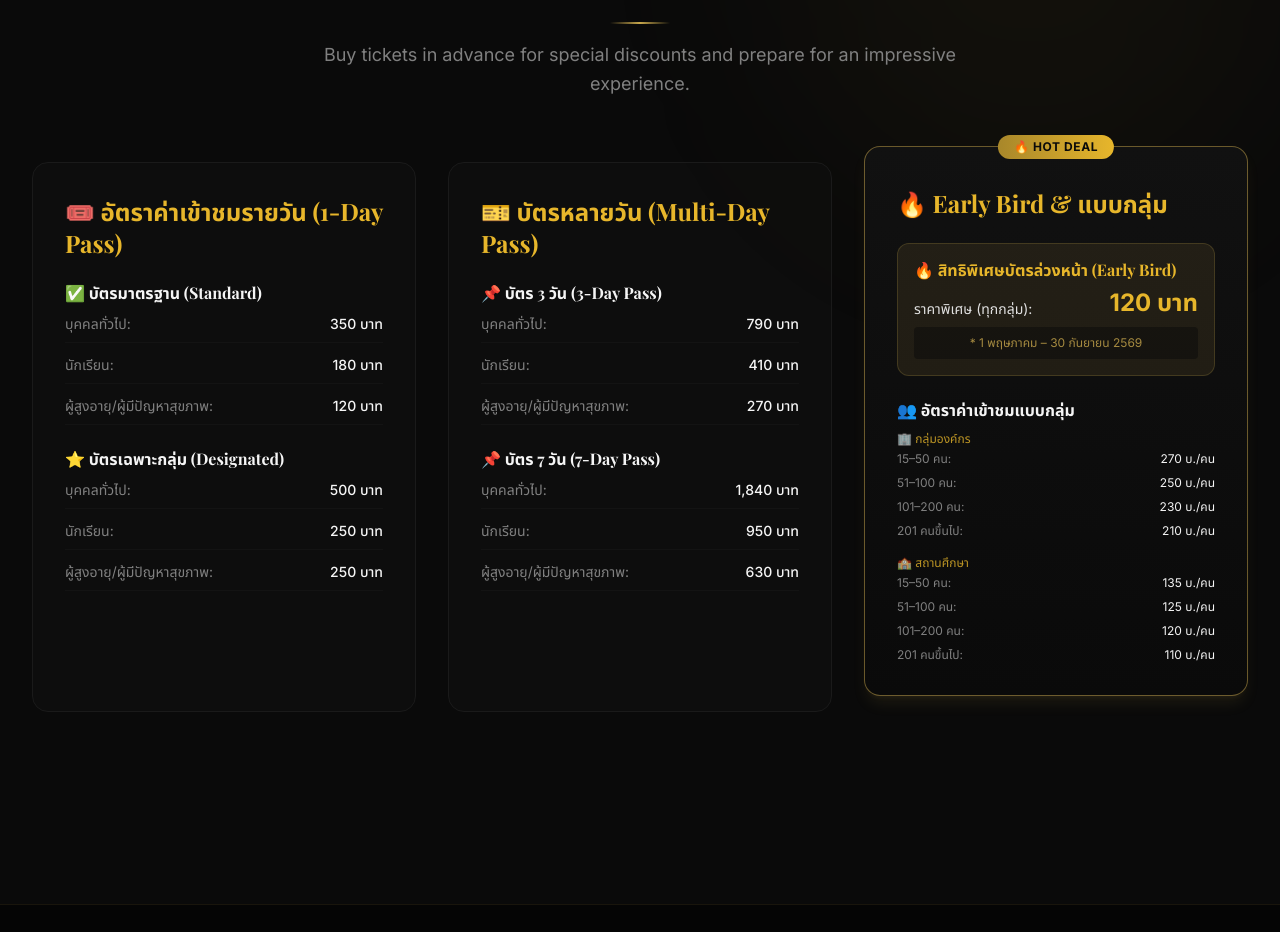
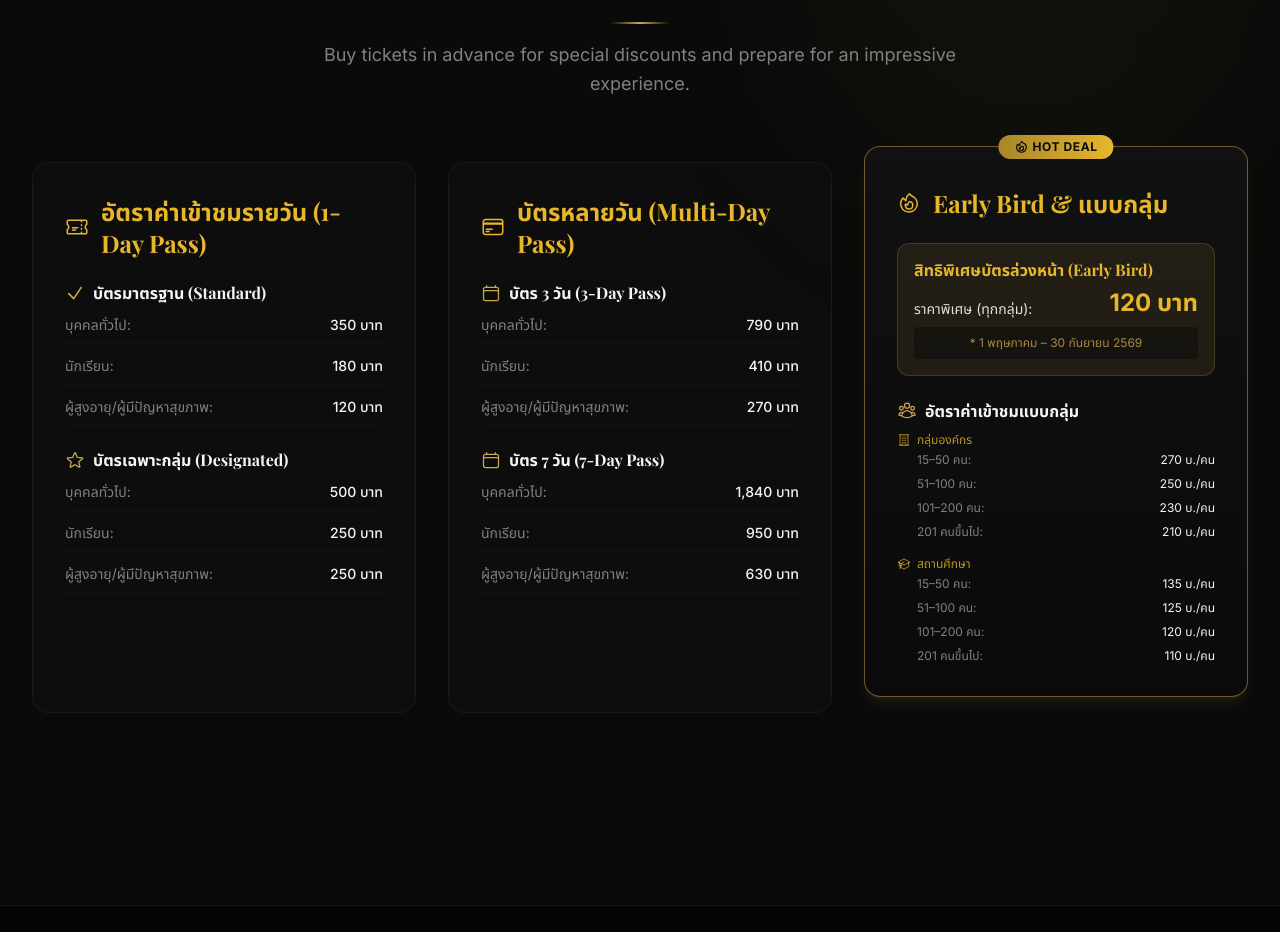
Before and after one commit to Birdie-1/horticutural-expo-2026, a React (Vite) app: page /#/about in a window 1280 px wide. Shown: the part 1580-2512 px from the top of the page. Built offline with nearby package versions, Linux system fonts and the light colour scheme; a web font is replaced by a local one.

Commit message:
fix(ui): replace emojis with premium svg icons in tickets section

```diff
--- a/src/pages/AboutPage.tsx
+++ b/src/pages/AboutPage.tsx
@@ -113,10 +113,20 @@ export default function AboutPage() {
           <div ref={ticketsRef} className="grid grid-cols-1 lg:grid-cols-3 gap-8 mt-16">
             {/* 1-Day Pass */}
             <div className="scroll-animate relative rounded-2xl p-8 bg-dark-800/50 border border-dark-700 hover:border-gold-500/30 transition-all duration-500">
-              <h3 className="font-display text-2xl text-gold-400 mb-6">🎟️ อัตราค่าเข้าชมรายวัน (1-Day Pass)</h3>
+              <h3 className="font-display text-2xl text-gold-400 mb-6 flex items-center gap-3">
+                <svg className="w-6 h-6 shrink-0" fill="none" viewBox="0 0 24 24" stroke="currentColor" strokeWidth={1.5}>
+                  <path strokeLinecap="round" strokeLinejoin="round" d="M16.5 6v.75m0 3v.75m0 3v.75m0 3V18m-9-5.25h5.25M7.5 15h3M3.375 5.25c-.621 0-1.125.504-1.125 1.125v3.026a2.999 2.999 0 010 5.198v3.026c0 .621.504 1.125 1.125 1.125h17.25c.621 0 1.125-.504 1.125-1.125v-3.026a2.999 2.999 0 010-5.198V6.375c0-.621-.504-1.125-1.125-1.125H3.375z" />
+                </svg>
+                อัตราค่าเข้าชมรายวัน (1-Day Pass)
+              </h3>
 
               <div className="mb-6">
-                <h4 className="font-bold text-dark-50 mb-3 flex items-center gap-2">✅ บัตรมาตรฐาน (Standard)</h4>
+                <h4 className="font-bold text-dark-50 mb-3 flex items-center gap-2">
+                  <svg className="w-5 h-5 text-gold-500 shrink-0" fill="none" viewBox="0 0 24 24" stroke="currentColor" strokeWidth={2}>
+                    <path strokeLinecap="round" strokeLinejoin="round" d="M4.5 12.75l6 6 9-13.5" />
+                  </svg>
+                  บัตรมาตรฐาน (Standard)
+                </h4>
                 <ul className="space-y-3 text-dark-300 text-sm">
                   <li className="flex justify-between items-center border-b border-dark-700/50 pb-2"><span>บุคคลทั่วไป:</span> <span className="text-dark-50 font-medium">350 บาท</span></li>
                   <li className="flex justify-between items-center border-b border-dark-700/50 pb-2"><span>นักเรียน:</span> <span className="text-dark-50 font-medium">180 บาท</span></li>
@@ -125,7 +135,12 @@ export default function AboutPage() {
               </div>
 
               <div className="mb-6">
-                <h4 className="font-bold text-dark-50 mb-3 flex items-center gap-2">⭐ บัตรเฉพาะกลุ่ม (Designated)</h4>
+                <h4 className="font-bold text-dark-50 mb-3 flex items-center gap-2">
+                  <svg className="w-5 h-5 text-gold-500 shrink-0" fill="none" viewBox="0 0 24 24" stroke="currentColor" strokeWidth={1.5}>
+                    <path strokeLinecap="round" strokeLinejoin="round" d="M11.48 3.499a.562.562 0 011.04 0l2.125 5.111a.563.563 0 00.475.345l5.518.442c.499.04.701.663.321.988l-4.204 3.602a.563.563 0 00-.182.557l1.285 5.385a.562.562 0 01-.84.61l-4.725-2.885a.563.563 0 00-.586 0L6.982 20.54a.562.562 0 01-.84-.61l1.285-5.386a.562.562 0 00-.182-.557l-4.204-3.602a.563.563 0 01.321-.988l5.518-.442a.563.563 0 00.475-.345L11.48 3.5z" />
+                  </svg>
+                  บัตรเฉพาะกลุ่ม (Designated)
+                </h4>
                 <ul className="space-y-3 text-dark-300 text-sm">
                   <li className="flex justify-between items-center border-b border-dark-700/50 pb-2"><span>บุคคลทั่วไป:</span> <span className="text-dark-50 font-medium">500 บาท</span></li>
                   <li className="flex justify-between items-center border-b border-dark-700/50 pb-2"><span>นักเรียน:</span> <span className="text-dark-50 font-medium">250 บาท</span></li>
@@ -136,10 +151,20 @@ export default function AboutPage() {
 
             {/* 3-7 Day Pass */}
             <div className="scroll-animate relative rounded-2xl p-8 bg-dark-800/50 border border-dark-700 hover:border-gold-500/30 transition-all duration-500" style={{ transitionDelay: '100ms' }}>
-              <h3 className="font-display text-2xl text-gold-400 mb-6">🎫 บัตรหลายวัน (Multi-Day Pass)</h3>
+              <h3 className="font-display text-2xl text-gold-400 mb-6 flex items-center gap-3">
+                <svg className="w-6 h-6 shrink-0" fill="none" viewBox="0 0 24 24" stroke="currentColor" strokeWidth={1.5}>
+                  <path strokeLinecap="round" strokeLinejoin="round" d="M2.25 8.25h19.5M2.25 9h19.5m-16.5 5.25h6m-6 2.25h3m-3.75 3h15a2.25 2.25 0 002.25-2.25V6.75A2.25 2.25 0 0019.5 4.5h-15a2.25 2.25 0 00-2.25 2.25v10.5A2.25 2.25 0 004.5 19.5z" />
+                </svg>
+                บัตรหลายวัน (Multi-Day Pass)
+              </h3>
 
               <div className="mb-6">
-                <h4 className="font-bold text-dark-50 mb-3 flex items-center gap-2">📌 บัตร 3 วัน (3-Day Pass)</h4>
+                <h4 className="font-bold text-dark-50 mb-3 flex items-center gap-2">
+                  <svg className="w-5 h-5 text-gold-500 shrink-0" fill="none" viewBox="0 0 24 24" stroke="currentColor" strokeWidth={1.5}>
+                    <path strokeLinecap="round" strokeLinejoin="round" d="M6.75 3v2.25M17.25 3v2.25M3 18.75V7.5a2.25 2.25 0 012.25-2.25h13.5A2.25 2.25 0 0121 7.5v11.25m-18 0A2.25 2.25 0 005.25 21h13.5A2.25 2.25 0 0021 18.75m-18 0v-7.5A2.25 2.25 0 015.25 9h13.5A2.25 2.25 0 0121 11.25v7.5" />
+                  </svg>
+                  บัตร 3 วัน (3-Day Pass)
+                </h4>
                 <ul className="space-y-3 text-dark-300 text-sm">
                   <li className="flex justify-between items-center border-b border-dark-700/50 pb-2"><span>บุคคลทั่วไป:</span> <span className="text-dark-50 font-medium">790 บาท</span></li>
                   <li className="flex justify-between items-center border-b border-dark-700/50 pb-2"><span>นักเรียน:</span> <span className="text-dark-50 font-medium">410 บาท</span></li>
@@ -148,7 +173,12 @@ export default function AboutPage() {
               </div>
 
               <div className="mb-6">
-                <h4 className="font-bold text-dark-50 mb-3 flex items-center gap-2">📌 บัตร 7 วัน (7-Day Pass)</h4>
+                <h4 className="font-bold text-dark-50 mb-3 flex items-center gap-2">
+                  <svg className="w-5 h-5 text-gold-500 shrink-0" fill="none" viewBox="0 0 24 24" stroke="currentColor" strokeWidth={1.5}>
+                    <path strokeLinecap="round" strokeLinejoin="round" d="M6.75 3v2.25M17.25 3v2.25M3 18.75V7.5a2.25 2.25 0 012.25-2.25h13.5A2.25 2.25 0 0121 7.5v11.25m-18 0A2.25 2.25 0 005.25 21h13.5A2.25 2.25 0 0021 18.75m-18 0v-7.5A2.25 2.25 0 015.25 9h13.5A2.25 2.25 0 0121 11.25v7.5" />
+                  </svg>
+                  บัตร 7 วัน (7-Day Pass)
+                </h4>
                 <ul className="space-y-3 text-dark-300 text-sm">
                   <li className="flex justify-between items-center border-b border-dark-700/50 pb-2"><span>บุคคลทั่วไป:</span> <span className="text-dark-50 font-medium">1,840 บาท</span></li>
                   <li className="flex justify-between items-center border-b border-dark-700/50 pb-2"><span>นักเรียน:</span> <span className="text-dark-50 font-medium">950 บาท</span></li>
@@ -159,13 +189,25 @@ export default function AboutPage() {
 
             {/* Early Bird & Group */}
             <div className="scroll-animate relative rounded-2xl p-8 bg-gradient-to-b from-dark-800 to-dark-900 border border-gold-500/50 shadow-lg shadow-gold-500/10 lg:-translate-y-4 transition-all duration-500" style={{ transitionDelay: '200ms' }}>
-              <div className="absolute top-0 left-1/2 -translate-x-1/2 -translate-y-1/2 bg-gradient-to-r from-gold-600 to-gold-400 text-dark-900 text-xs font-bold uppercase tracking-wider py-1 px-4 rounded-full">
-                🔥 Hot Deal
+              <div className="absolute top-0 left-1/2 -translate-x-1/2 -translate-y-1/2 bg-gradient-to-r from-gold-600 to-gold-400 text-dark-900 text-xs font-bold flex items-center gap-1 uppercase tracking-wider py-1 px-4 rounded-full">
+                <svg className="w-3.5 h-3.5" fill="none" viewBox="0 0 24 24" stroke="currentColor" strokeWidth={2}>
+                  <path strokeLinecap="round" strokeLinejoin="round" d="M15.362 5.214A8.252 8.252 0 0112 21 8.25 8.25 0 016.038 7.048 8.287 8.287 0 009 9.6a8.983 8.983 0 013.361-6.867 8.21 8.21 0 003 2.48z" />
+                  <path strokeLinecap="round" strokeLinejoin="round" d="M12 18a3.75 3.75 0 00.495-7.467 5.99 5.99 0 00-1.925 3.546 5.974 5.974 0 01-2.133-1A3.75 3.75 0 0012 18z" />
+                </svg>
+                Hot Deal
               </div>
-              <h3 className="font-display text-2xl text-gold-400 mb-6 mt-2">🔥 Early Bird & แบบกลุ่ม</h3>
+              <h3 className="font-display text-2xl text-gold-400 mb-6 mt-2 flex items-center gap-3">
+                <svg className="w-6 h-6 shrink-0" fill="none" viewBox="0 0 24 24" stroke="currentColor" strokeWidth={1.5}>
+                  <path strokeLinecap="round" strokeLinejoin="round" d="M15.362 5.214A8.252 8.252 0 0112 21 8.25 8.25 0 016.038 7.048 8.287 8.287 0 009 9.6a8.983 8.983 0 013.361-6.867 8.21 8.21 0 003 2.48z" />
+                  <path strokeLinecap="round" strokeLinejoin="round" d="M12 18a3.75 3.75 0 00.495-7.467 5.99 5.99 0 00-1.925 3.546 5.974 5.974 0 01-2.133-1A3.75 3.75 0 0012 18z" />
+                </svg>
+                Early Bird & แบบกลุ่ม
+              </h3>
 
               <div className="mb-6 bg-gold-500/10 p-4 rounded-xl border border-gold-500/20">
-                <h4 className="font-bold text-gold-400 mb-2">🔥 สิทธิพิเศษบัตรล่วงหน้า (Early Bird)</h4>
+                <h4 className="font-bold text-gold-400 mb-2 flex items-center gap-2">
+                  สิทธิพิเศษบัตรล่วงหน้า (Early Bird)
+                </h4>
                 <div className="flex justify-between items-end mb-2">
                   <span className="text-dark-100 text-sm">ราคาพิเศษ (ทุกกลุ่ม):</span>
                   <span className="text-gold-400 font-bold text-2xl">120 บาท</span>
@@ -176,19 +218,34 @@ export default function AboutPage() {
               </div>
 
               <div>
-                <h4 className="font-bold text-dark-50 mb-3 flex items-center gap-2">👥 อัตราค่าเข้าชมแบบกลุ่ม</h4>
+                <h4 className="font-bold text-dark-50 mb-3 flex items-center gap-2">
+                  <svg className="w-5 h-5 text-gold-500 shrink-0" fill="none" viewBox="0 0 24 24" stroke="currentColor" strokeWidth={1.5}>
+                    <path strokeLinecap="round" strokeLinejoin="round" d="M18 18.72a9.094 9.094 0 003.741-.479 3 3 0 00-4.682-2.72m.94 3.198l.001.031c0 .225-.012.447-.037.666A11.944 11.944 0 0112 21c-2.17 0-4.207-.576-5.963-1.584A6.062 6.062 0 016 18.719m12 0a5.971 5.971 0 00-.941-3.197m0 0A5.995 5.995 0 0012 12.75a5.995 5.995 0 00-5.058 2.772m0 0a3 3 0 00-4.681 2.72 8.986 8.986 0 003.74.477m.94-3.197a5.971 5.971 0 00-.94 3.197M15 6.75a3 3 0 11-6 0 3 3 0 016 0zm6 3a2.25 2.25 0 11-4.5 0 2.25 2.25 0 014.5 0zm-13.5 0a2.25 2.25 0 11-4.5 0 2.25 2.25 0 014.5 0z" />
+                  </svg>
+                  อัตราค่าเข้าชมแบบกลุ่ม
+                </h4>
                 <ul className="space-y-2 text-dark-300 text-xs">
-                  <li className="text-gold-400/80 mb-1 mt-3">🏢 กลุ่มองค์กร</li>
-                  <li className="flex justify-between items-center"><span>15–50 คน:</span> <span className="text-dark-50">270 บ./คน</span></li>
-                  <li className="flex justify-between items-center"><span>51–100 คน:</span> <span className="text-dark-50">250 บ./คน</span></li>
-                  <li className="flex justify-between items-center"><span>101–200 คน:</span> <span className="text-dark-50">230 บ./คน</span></li>
-                  <li className="flex justify-between items-center"><span>201 คนขึ้นไป:</span> <span className="text-dark-50">210 บ./คน</span></li>
+                  <li className="text-gold-400/80 mb-1 mt-3 flex items-center gap-1.5">
+                    <svg className="w-3.5 h-3.5 shrink-0" fill="none" viewBox="0 0 24 24" stroke="currentColor" strokeWidth={1.5}>
+                      <path strokeLinecap="round" strokeLinejoin="round" d="M3.75 21h16.5M4.5 3h15M5.25 3v18m13.5-18v18M9 6.75h1.5m-1.5 3h1.5m-1.5 3h1.5m3-6H15m-1.5 3H15m-1.5 3H15M9 21v-3.375c0-.621.504-1.125 1.125-1.125h3.75c.621 0 1.125.504 1.125 1.125V21" />
+                    </svg>
+                    กลุ่มองค์กร
+                  </li>
+                  <li className="flex justify-between items-center pl-5"><span>15–50 คน:</span> <span className="text-dark-50">270 บ./คน</span></li>
+                  <li className="flex justify-between items-center pl-5"><span>51–100 คน:</span> <span className="text-dark-50">250 บ./คน</span></li>
+                  <li className="flex justify-between items-center pl-5"><span>101–200 คน:</span> <span className="text-dark-50">230 บ./คน</span></li>
+                  <li className="flex justify-between items-center pl-5"><span>201 คนขึ้นไป:</span> <span className="text-dark-50">210 บ./คน</span></li>
 
-                  <li className="text-gold-400/80 mb-1 mt-4">🏫 สถานศึกษา</li>
-                  <li className="flex justify-between items-center"><span>15–50 คน:</span> <span className="text-dark-50">135 บ./คน</span></li>
-                  <li className="flex justify-between items-center"><span>51–100 คน:</span> <span className="text-dark-50">125 บ./คน</span></li>
-                  <li className="flex justify-between items-center"><span>101–200 คน:</span> <span className="text-dark-50">120 บ./คน</span></li>
-                  <li className="flex justify-between items-center"><span>201 คนขึ้นไป:</span> <span className="text-dark-50">110 บ./คน</span></li>
+                  <li className="text-gold-400/80 mb-1 mt-4 flex items-center gap-1.5">
+                    <svg className="w-3.5 h-3.5 shrink-0" fill="none" viewBox="0 0 24 24" stroke="currentColor" strokeWidth={1.5}>
+                      <path strokeLinecap="round" strokeLinejoin="round" d="M4.26 10.147a60.436 60.436 0 00-.491 6.347A48.627 48.627 0 0112 20.904a48.627 48.627 0 018.232-4.41 60.46 60.46 0 00-.491-6.347m-15.482 0a50.57 50.57 0 00-2.658-.813A59.905 59.905 0 0112 3.493a59.902 59.902 0 0110.399 5.84c-.896.248-1.783.52-2.658.814m-15.482 0A50.697 50.697 0 0112 13.489a50.702 50.702 0 017.74-3.342M6.75 15a.75.75 0 100-1.5.75.75 0 000 1.5zm0 0v-3.675A55.378 55.378 0 0112 8.443m-7.007 11.55A5.981 5.981 0 006.75 15.75v-1.5" />
+                    </svg>
+                    สถานศึกษา
+                  </li>
+                  <li className="flex justify-between items-center pl-5"><span>15–50 คน:</span> <span className="text-dark-50">135 บ./คน</span></li>
+                  <li className="flex justify-between items-center pl-5"><span>51–100 คน:</span> <span className="text-dark-50">125 บ./คน</span></li>
+                  <li className="flex justify-between items-center pl-5"><span>101–200 คน:</span> <span className="text-dark-50">120 บ./คน</span></li>
+                  <li className="flex justify-between items-center pl-5"><span>201 คนขึ้นไป:</span> <span className="text-dark-50">110 บ./คน</span></li>
                 </ul>
               </div>
             </div>
```
